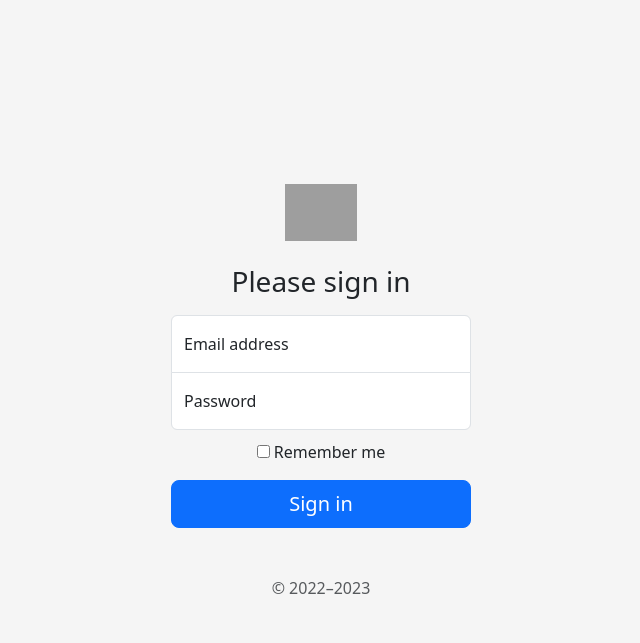
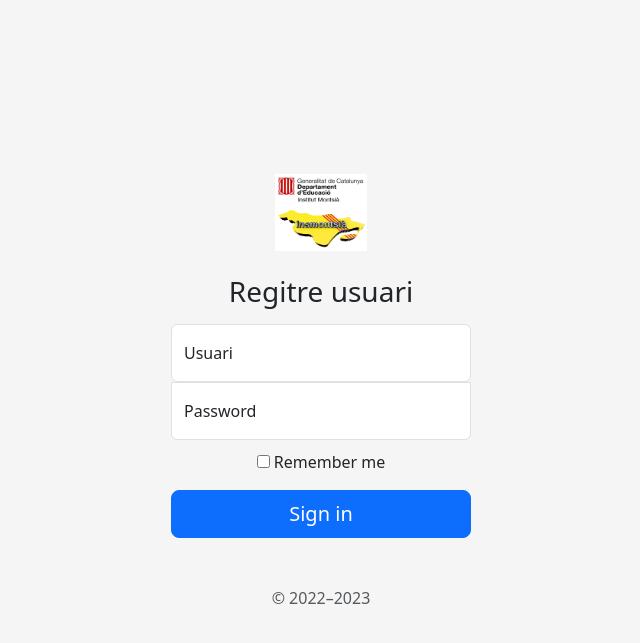
Before and after one commit to PaCruDaw/m8_Cas3, a PHP site: page /login.html in a window 1280 px wide. Shown: the top 643 px of the page, without its empty margins (319-959 px from the left). Run offline with PHP 8.4, Linux system fonts and the light colour scheme; some libraries are stand-ins or nearby versions; grey boxes are pictures that could not be loaded.

Commit message:
login clase

```diff
--- a/formulari_material.html
+++ b/formulari_material.html
@@ -19,7 +19,7 @@
     <!-- Bootstrap core CSS -->
 <link href="../assets/dist/css/bootstrap.min.css" rel="stylesheet">
 
-    <style>
+    <style>:last-child
       .bd-placeholder-img {
         font-size: 1.125rem;
         text-anchor: middle;
--- a/login.html
+++ b/login.html
@@ -46,12 +46,12 @@
 
 <main class="form-signin">
   <form action="php/login.php" method ="post">
-    <img class="mb-4" src="../assets/brand/bootstrap-logo.svg" alt="" width="72" height="57">
-    <h1 class="h3 mb-3 fw-normal">Please sign in</h1>
+    <img class="mb-4" src="./imagenes/logoCombinat.jpg" alt="" width="92" height="77">
+    <h1 class="h3 mb-3 fw-normal">Regitre usuari</h1>
 
     <div class="form-floating">
-      <input type="email" class="form-control" id="floatingInput" placeholder="name@example.com" name="correo">
-      <label for="floatingInput">Email address</label>
+      <input type="text" class="form-control" id="floatingInput" placeholder="usuari" name="username">
+      <label for="floatingInput">Usuari</label>
     </div>
     <div class="form-floating">
       <input type="password" class="form-control" id="floatingPassword" placeholder="Password" name="password">
```
Also changed, not shown: php/login.php (+19 -4 lines).
